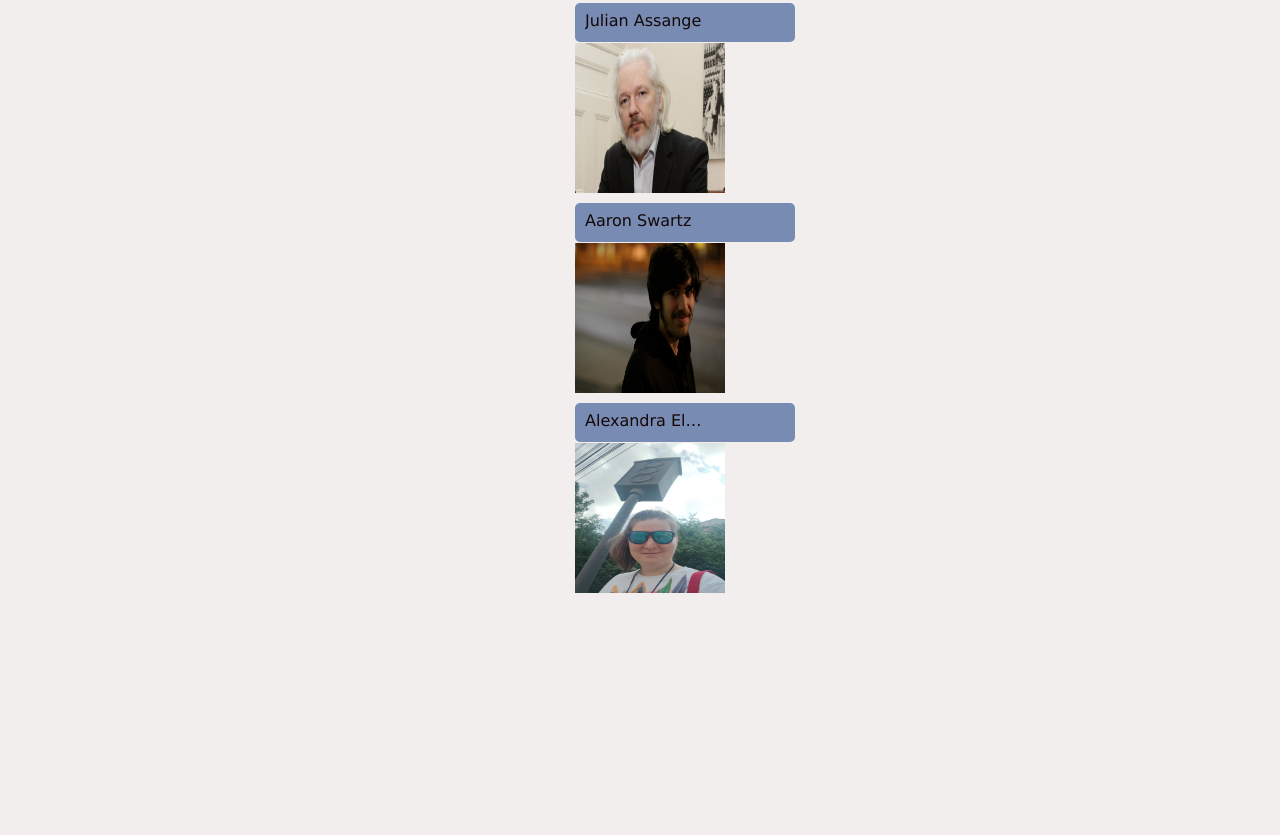
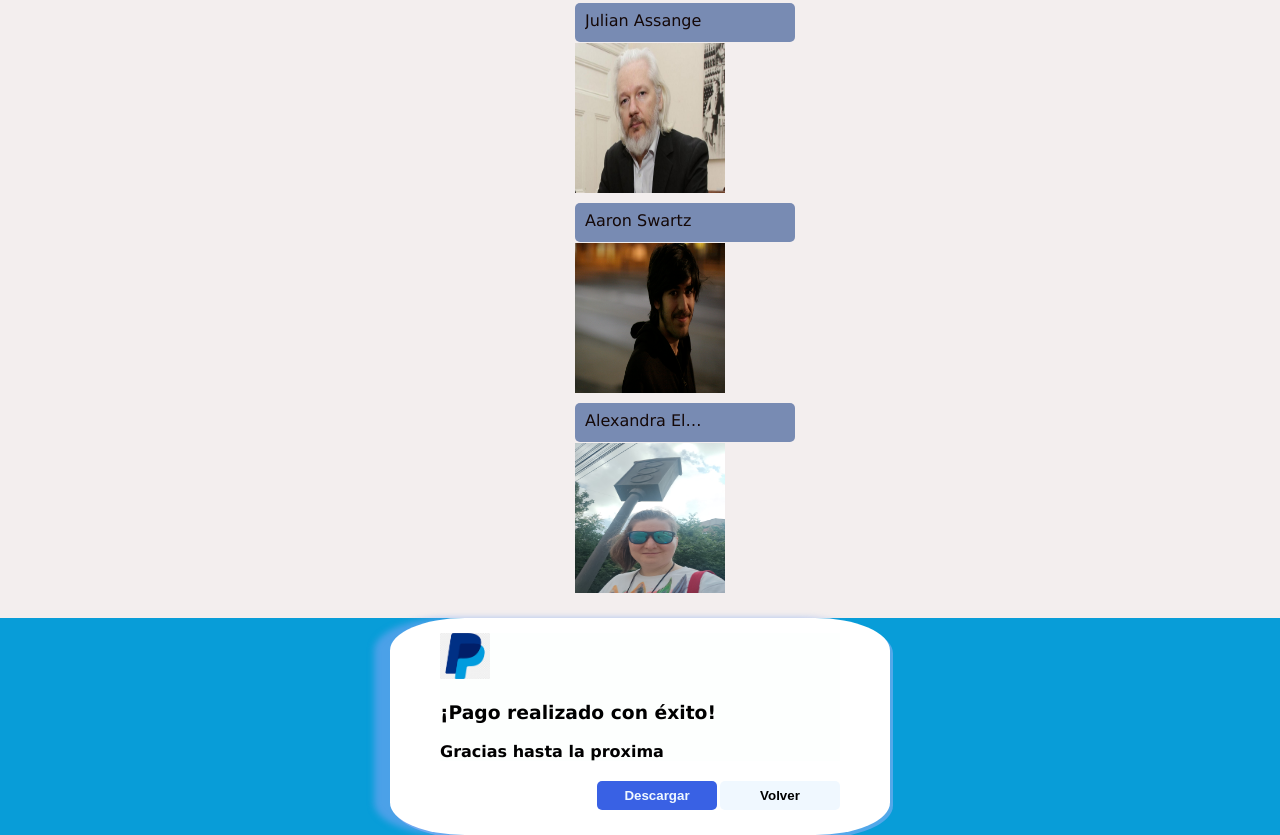
Before and after one commit to FredyRamirezv4/git, a plain HTML site: page menuBasico/index.html in a window 1280 px wide. Shown: the part 425-1260 px from the top of the page. Before the commit the page ends 1043 px from the top, so only its background shows below. Drawn offline with Linux system fonts and the light colour scheme; files whose address does not match are found by name.

Commit message:
html css interfaz de pago

```diff
--- a/menuBasico/index.html
+++ b/menuBasico/index.html
@@ -40,20 +40,6 @@
 
         </div>
     </div>
-
-
-
-
-
-
-
-
-
-
-
-
-
-
 
 
     <div class="imagenesContainer">
@@ -105,6 +91,46 @@
     </div>
 
 
+    <div class="container">
+        <div class="subContainer">
+            <div class="content">
+                <div class="icon">
+                    <img src="../img/paypal.png" alt="Paypal" width="50px">
+                    <div class="message">
+                        <div class="title">
+                            <h3>
+                                ¡Pago realizado con éxito!
+                            </h3>
+                            <div class="text">
+                                Gracias hasta la proxima
+                            </div>
+                        </div>
+                    </div>
+                </div>
+            </div>
+            <div class="actions">
+                <button class="buttomdownload">Descargar</button>
+                <button class="buttomreturn">Volver</button>
+                <!-- <button><span class="material-icons"> keyboard_return </span></button> -->
+
+            </div>
+        </div>
+
+    </div>
+
+
+
+
+
+
+
+
+
+
+
+
+
+
 
 
 
--- a/menuBasico/style.css
+++ b/menuBasico/style.css
@@ -171,7 +171,7 @@ nav a:hover{
       }
 
       .searchBar{
-        border: none 1px rgb(212, 210, 210);
+        border: none 1px rgb(150, 150, 150);
         border-radius: 28px;
         display: flex;
         flex-direction: row;
@@ -183,14 +183,16 @@ nav a:hover{
         border: solid 1px rgb(163, 162, 162);
         box-shadow: 8px 5px 5px rgb(128, 126, 126, 0.2)
 
+
       }
       .searchBar input{
-        background-color: aqua;
+        background-color: rgb(233, 224, 224);
         border: none;
         outline: none;
         padding: 10px;
         font-size: 20px;
         flex: auto;
+        border-radius: 10px;
       }
 
       .searchBar .actions{
@@ -207,3 +209,83 @@ nav a:hover{
       .searchBar .actions button:hover{
         color: rgb(133, 133, 173);
       }
+      .container{
+        background-color: rgb(8, 157, 216);
+        display: flex;
+        align-items: center;
+        justify-content: center;
+     position: absolute;
+      width: 100%;
+      }
+      .container .subContainer{
+        background-color: white;
+        width: 400px;
+        border-radius: 15%;
+        padding: 15px 50px;
+        box-shadow: 3px 3px rgb(157, 179, 252, 0.5), -1em 0 0.4em rgb(120, 163, 243, 0.6);
+    }
+    .container .subContainer .content{
+        background-color: rgb(253, 255, 254);
+        display: flex;
+        gap: 10px;
+      align-items: center;
+      margin-bottom: 10px;
+      flex: auto;
+      flex-direction: row;
+
+    }
+    .container .subContainer .content .icon{
+
+        margin-right: 5px;
+    }
+
+    .container .subContainer .content .message .text{
+
+        font-weight: bolder;
+    }
+    .container .subContainer .content .message .title{
+       display: flex;
+       flex-direction: column;
+    }
+    .container .subContainer .actions{
+
+        padding: 10px 0px;
+        display: flex;
+        justify-content: end;
+        gap: 3px;
+    }
+
+    .container .subContainer .actions button{
+        border: none;
+        padding: 7px;
+        font-weight: bold;
+        min-width: 120px;
+        border-radius: 5px;
+        cursor: pointer;
+    }
+
+    .container .subContainer .actions .buttomdownload{
+        background-color: rgb(57, 97, 228);
+        color: aliceblue;
+    }
+    .container .subContainer .actions .buttomdownload:hover{
+        background-color: rgb(33, 69, 187)
+    }
+
+    .container .subContainer .actions .buttomreturn{
+        background-color: aliceblue;
+        border-radius: 1px rgb(199, 197, 197);
+    }
+    .container .subContainer .actions .buttomreturn:hover{
+        background-color: rgb(201, 199, 199);
+    }
+
+    @media (max-width:600px){
+        .container .subContainer{
+            width: 90%;
+             }
+    .container .subContainer .actions{
+        flex-direction: column;
+    }
+
+    }
```
Also changed, not shown: menuBasico/img/paypal.png (added).
